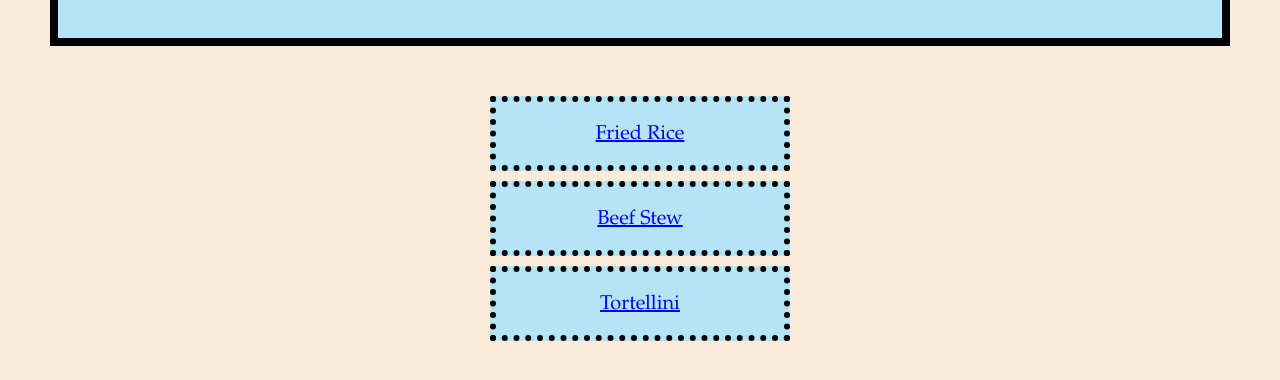
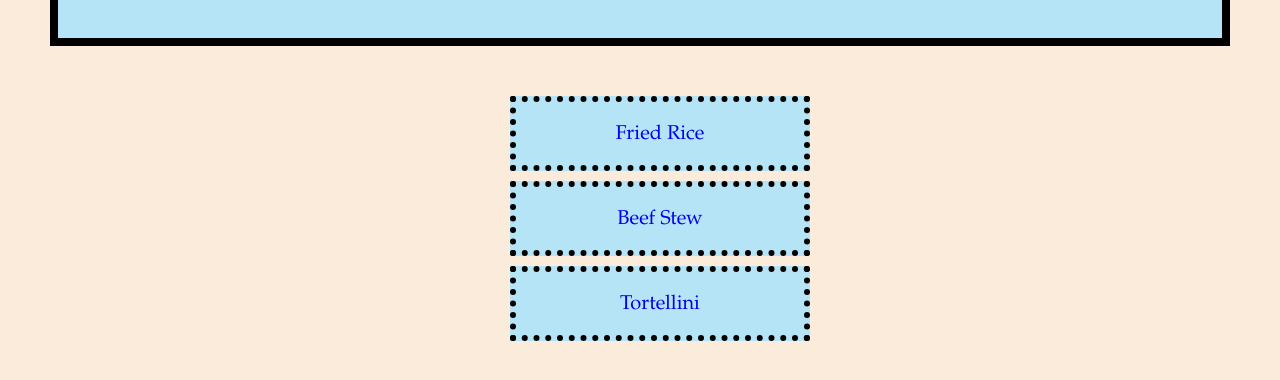
Before and after one commit to SleipnirPowered/odin-recipes, a plain HTML site: page index.html in a window 1280 px wide. Shown: the part 212-592 px from the top of the page. Drawn offline with Linux system fonts and the light colour scheme.

Commit message:
Edit index.html and style.css

```diff
--- a/index.html
+++ b/index.html
@@ -7,9 +7,11 @@
     </head>
     <body class="body">
         <div class="title"><h1>Odin Recipes</h1></div>
-        <p class="list"><a href="recipes/fried-rice.html">Fried Rice</a></p>
-        <p class="list"><a href="recipes/beef-stew.html">Beef Stew</a></p>
-        <p class="list"><a href="recipes/tortellini.html">Tortellini</a></p>
+            <ul>
+                <li class="list"><a href="recipes/fried-rice.html">Fried Rice</a></li>
+                <li class="list"><a href="recipes/beef-stew.html">Beef Stew</a></li>
+                <li class="list"><a href="recipes/tortellini.html">Tortellini</a></li>
+            </ul>
 
     </body>
 </html>
--- a/style.css
+++ b/style.css
@@ -1,6 +1,14 @@
 .body{
     background-color: rgb(250, 235, 218);
     margin: auto;
+}
+
+ul {
+    list-style-type: none;
+}
+
+a {
+    text-decoration: none;
 }
 
 .title,
```
